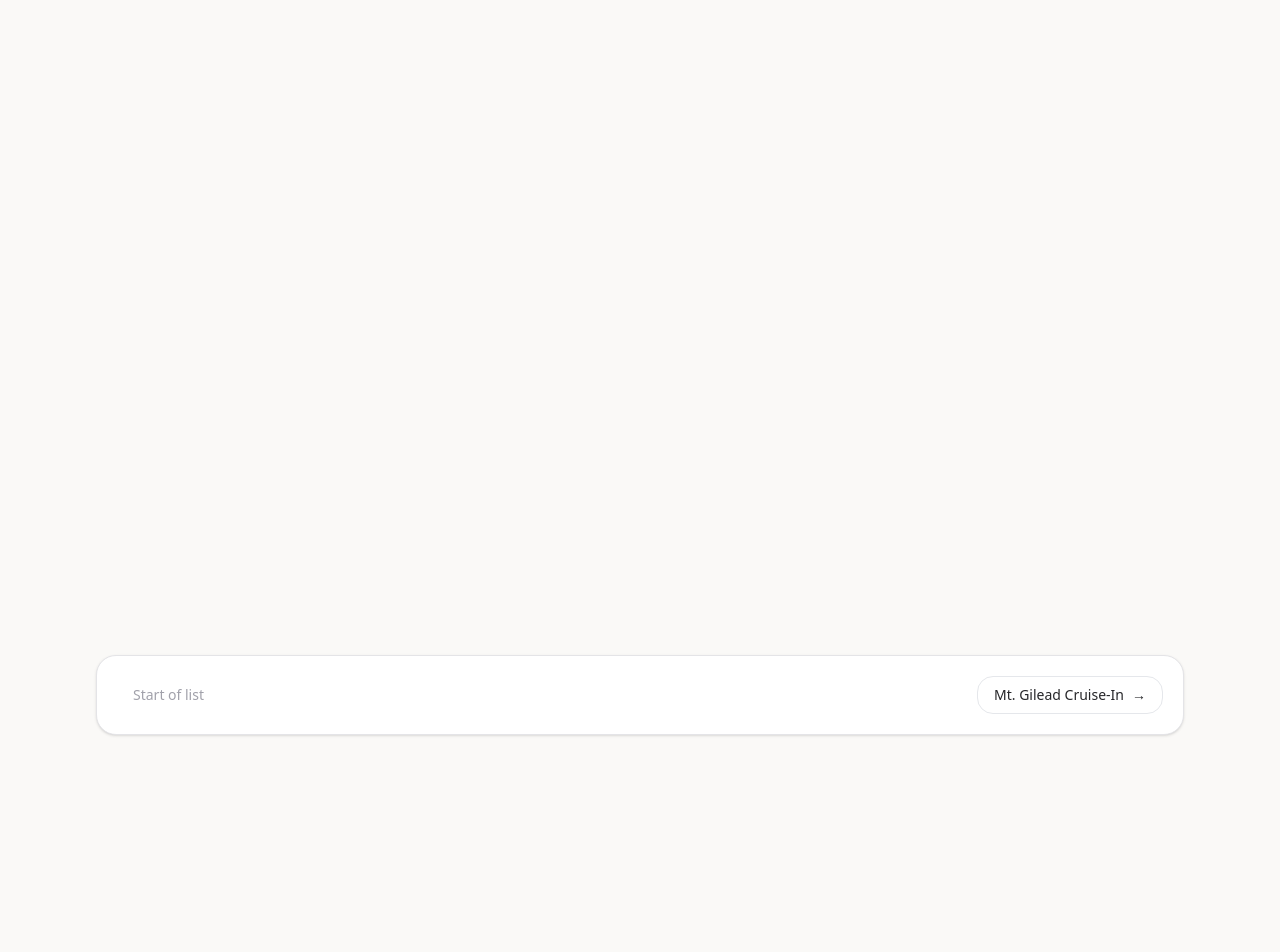
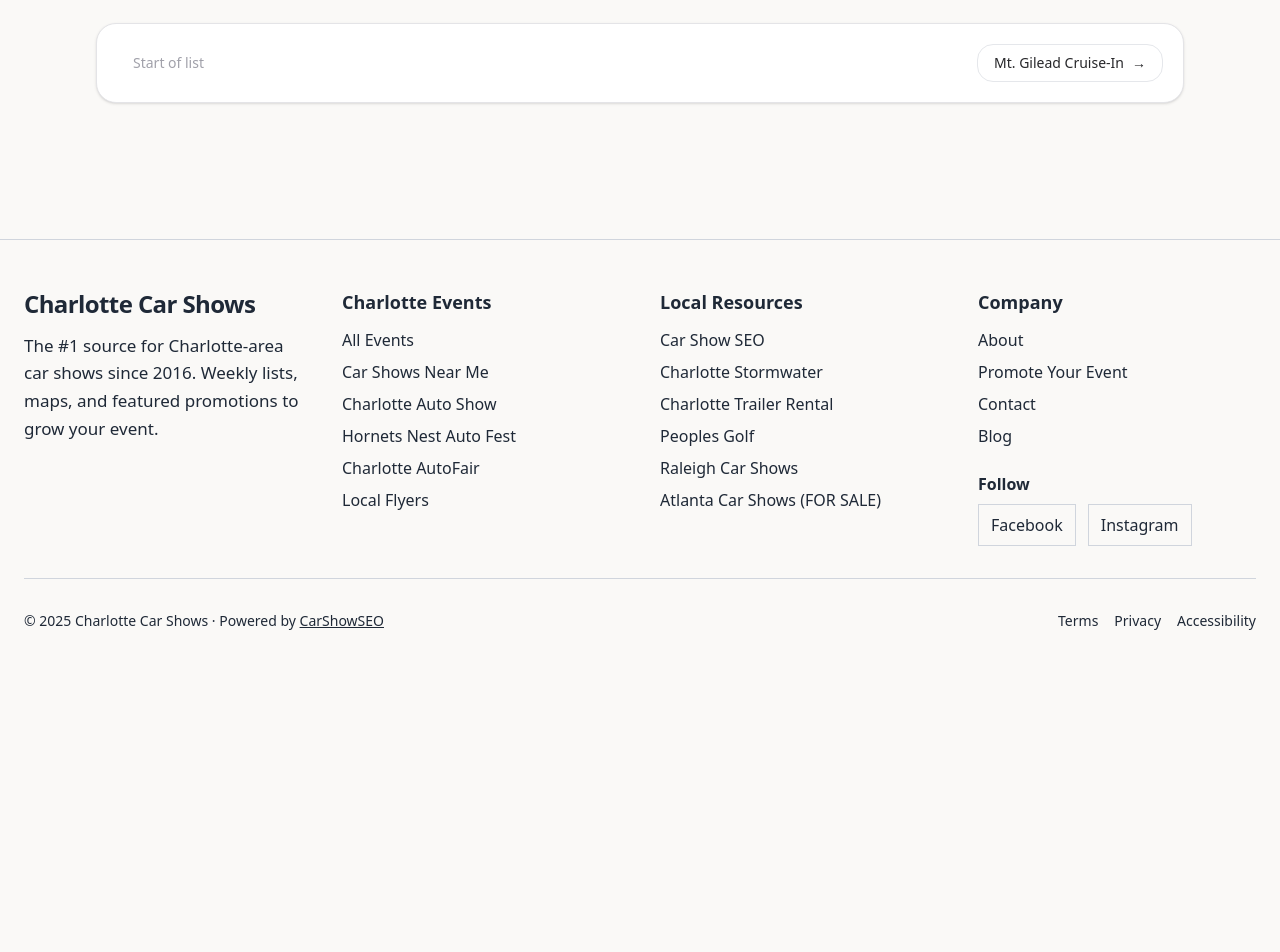
Before and after one commit to kevinscooke/ccs26, a Next.js app: page /events/mt-gilead-cruise-in-2025-10-05 in a window 1280 px wide. Shown: the part 1320-2272 px from the top of the page. After the commit the page ends 1999 px from the top, so only its background shows below. Built offline with nearby package versions, Linux system fonts and the light colour scheme.

Commit message:
small change.

```diff
--- a/app/events/[slug]/page.tsx
+++ b/app/events/[slug]/page.tsx
@@ -336,23 +336,7 @@ export default async function EventPage({ params }: { params: { slug: string } }
           </section>
         </section>
 
-        {/* Sidebar ad below (still sticky on desktop) and Prev/Next full width */}
-        <div className="grid grid-cols-1 gap-8 lg:grid-cols-12">
-          {/* Right column ad */}
-          <aside className="space-y-4 lg:col-span-4 lg:col-start-9 lg:sticky lg:top-24 lg:self-start">
-            <div className="flex items-center justify-center min-h-[250px]">
-              <AdSlot
-                slot="7335717776"
-                sizes={[
-                  { media: "(min-width: 1024px)", width: 300, height: 600 },
-                  { media: "(max-width: 1023px)", width: 320, height: 100 },
-                ]}
-              />
-            </div>
-          </aside>
-
         {/* Prev/Next now full width under the two columns */}
-          <div className="lg:col-span-12">
         {(prev || next) && (
           <nav className="ccs-card mt-0 flex items-center justify-between text-sm">
             <div>
@@ -383,31 +367,26 @@ export default async function EventPage({ params }: { params: { slug: string } }
             </div>
           </nav>
         )}
-          </div>
-        </div>
 
         {/* Bottom ad */}
         <section aria-label="Advertisement">
-          <div className="flex items-center justify-center min-h-[90px]">
-            <AdSlot
-              slot="7335717776"
-              sizes={[
-                { media: "(min-width: 1024px)", width: 728, height: 90 },
-                { media: "(max-width: 1023px)", width: 320, height: 100 },
-              ]}
-            />
+          <div className="flex items-center justify-center">
+            <AdSlot slot="7335717776" />
           </div>
         </section>
 
         {/* Mobile sticky CTA */}
-        <StickyCTA directionsHref={mapsHref} icsMeta={{
+        <StickyCTA
+          directionsHref={mapsHref}
+          icsMeta={{
             title: ev.title,
             startISO: toEtDate(ev.startAt)?.toISOString() ?? ev.startAt,
             endISO: ev.endAt ? (toEtDate(ev.endAt)?.toISOString() ?? ev.endAt) : undefined,
             details: ev.description || "",
-          location: mapQuery
-        }} />
-      </div>
+            location: mapQuery,
+          }}
+        />
+      </div> {/* <-- closes the main wrapper once */}
     </Container>
   );
 }
```
Lines whose indentation alone changed are shown as unchanged.
